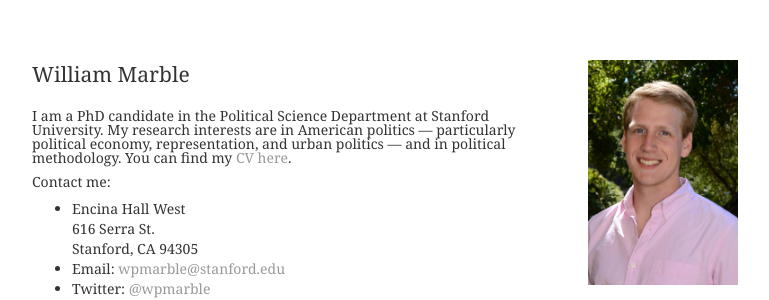
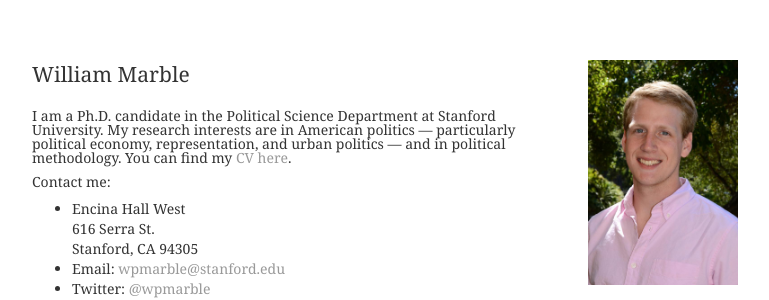
Before and after one commit to wpmarble/wpmarble.github.io, a Jekyll site: the page built from index.html, in a window 1280 px wide. Shown: the top 300 px of the page, without its empty margins (160-929 px from the left). Built offline with Jekyll 4.4.1, drawn with Linux system fonts in a browser that asks for light colours.

Commit message:
update index and cv

```diff
--- a/index.html
+++ b/index.html
@@ -1,12 +1,12 @@
 ---
 layout: default
-title: William Marble
+title: William Marble | Ph.D. Candidate, Political Science Department, Stanford
 ---
 <!-- <div class="jumbotron"> -->
 <div class="row marketing">
 	<div itemscope itemtype="http://data-vocabulary.org/Person" class="col-sm-8" style="width:60%">
 		<p class="lead"><span itemprop="name">William Marble</span></p>
-		<p>I am a PhD candidate in the Political Science Department at Stanford University. My research interests are in American politics — particularly political economy, representation, and urban politics — and in political methodology. You can find my <a href = "docs/marble_cv.pdf">CV here</a>.</p>
+		<p>I am a Ph.D. candidate in the Political Science Department at Stanford University. My research interests are in American politics — particularly political economy, representation, and urban politics — and in political methodology. You can find my <a href = "docs/marble_cv.pdf">CV here</a>.</p>
 		<p>Contact me:</p>
 		<ul>
 			<li>Encina Hall West<br>616 Serra St.<br>Stanford, CA 94305</li>
```
Also changed, not shown: 1 other file.
